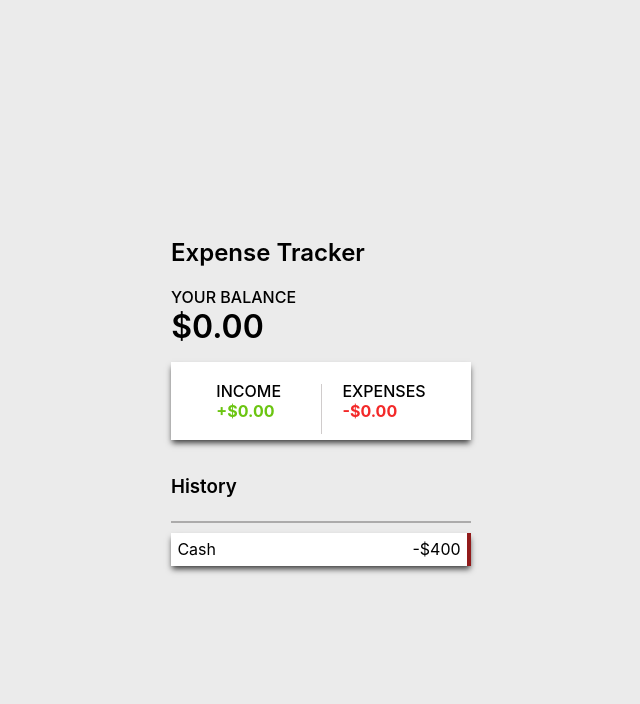
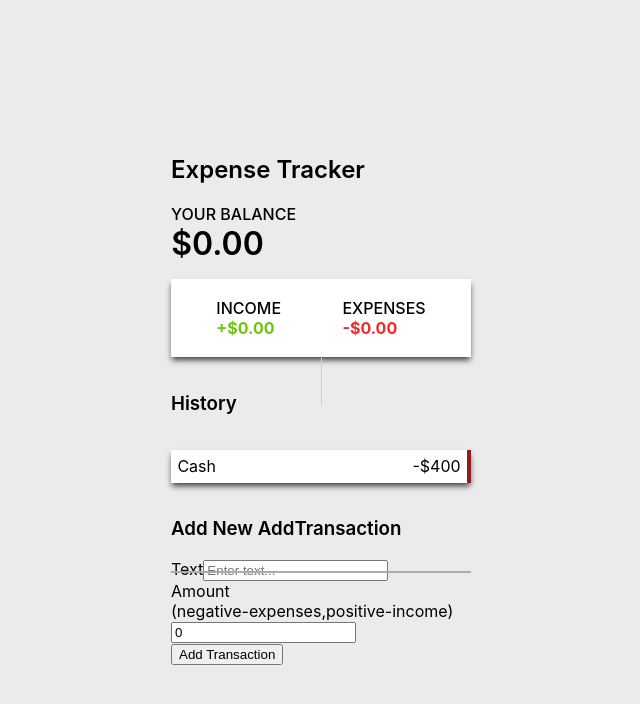
Before and after one commit to sibteali786/expenseTracker_TypescriptRedux, a React (Create React App) app: page / in a window 1280 px wide. Shown: the top 704 px of the page, without its empty margins (319-959 px from the left). Built offline with nearby package versions, Linux system fonts and the light colour scheme.

Commit message:
added AddTransaction Component

```diff
--- a/src/App.tsx
+++ b/src/App.tsx
@@ -4,6 +4,7 @@
 import Balance from "./components/Balance";
 import IncomeExpenses from "./components/IncomeExpenses";
 import TransactionList from "./components/TransactionList";
+import AddTransaction from "./components/AddTransaction";
 
 function App() {
   return (
@@ -13,6 +14,7 @@
         <Balance />
         <IncomeExpenses />
         <TransactionList />
+        <AddTransaction />
       </div>
     </div>
   );
--- /dev/null
+++ b/src/components/AddTransaction.tsx
@@ -0,0 +1,39 @@
+import React, { Fragment, useState } from "react";
+
+const AddTransaction = () => {
+  const [text, setText] = useState("");
+  const [amount, setAmount] = useState(0);
+
+  return (
+    <Fragment>
+      <h3>Add New AddTransaction</h3>
+      <form id="form">
+        <div className="form-control">
+          <label htmlFor="text">Text</label>
+          <input
+            type="text"
+            value={text}
+            onChange={(e) => setText(e.target.value)}
+            placeholder="Enter text..."
+          />
+        </div>
+        <div className="form-control">
+          <label htmlFor="amount">
+            Amount
+            <br />
+            (negative-expenses,positive-income)
+          </label>
+          <input
+            type="number"
+            value={amount}
+            onChange={(e) => setAmount(parseInt(e.target.value, 10))}
+            placeholder="Enter amount..."
+          />
+        </div>
+        <button className="btn">Add Transaction</button>
+      </form>
+    </Fragment>
+  );
+};
+
+export default AddTransaction;
--- a/src/components/TransactionList.tsx
+++ b/src/components/TransactionList.tsx
@@ -4,7 +4,7 @@
   return (
     <Fragment>
       <h3>History</h3>
-      <ul id="list" className="list">
+      <ul className="list">
         <li className="minus">
           Cash <span>-$400</span>
           <button className="delete-btn">x</button>
```
